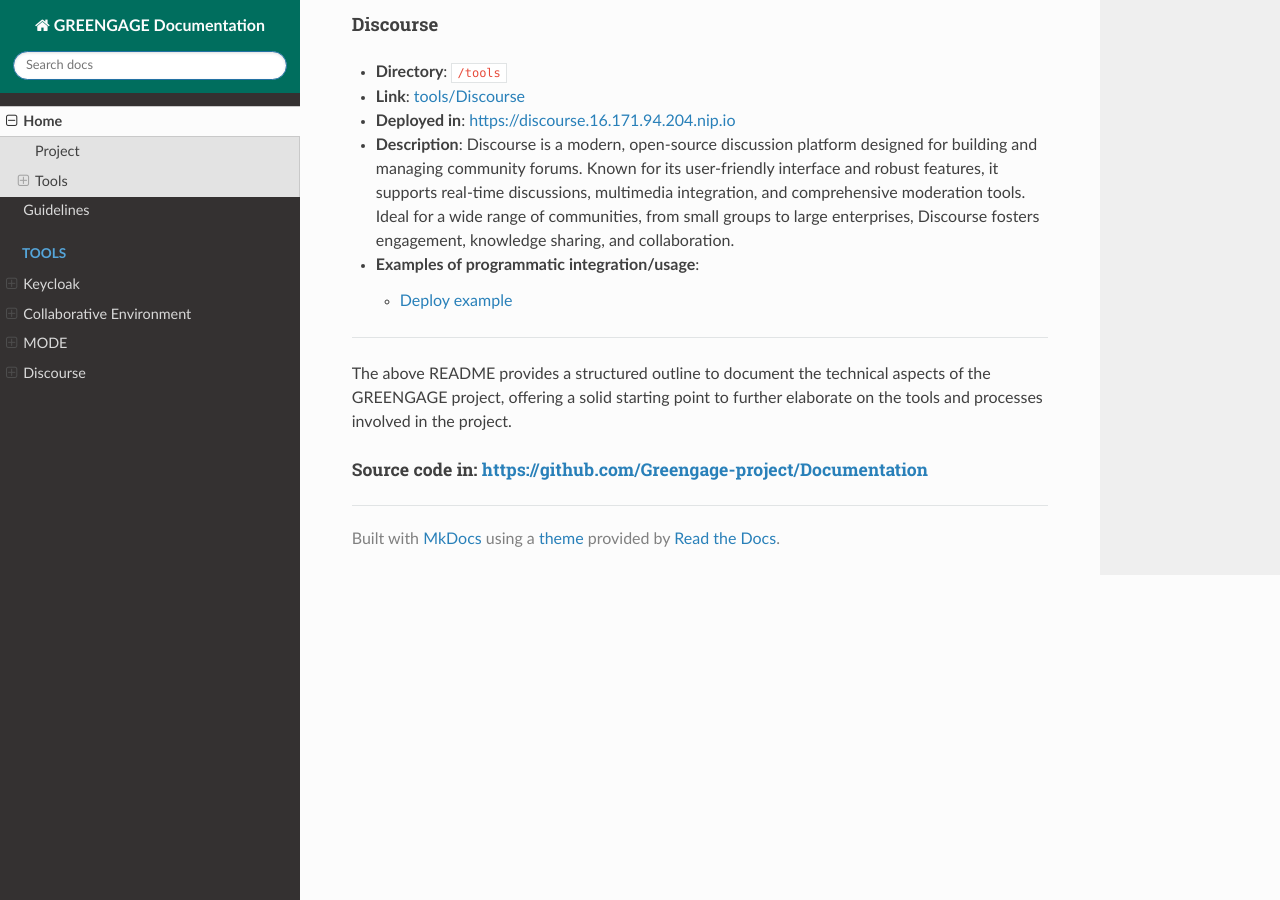
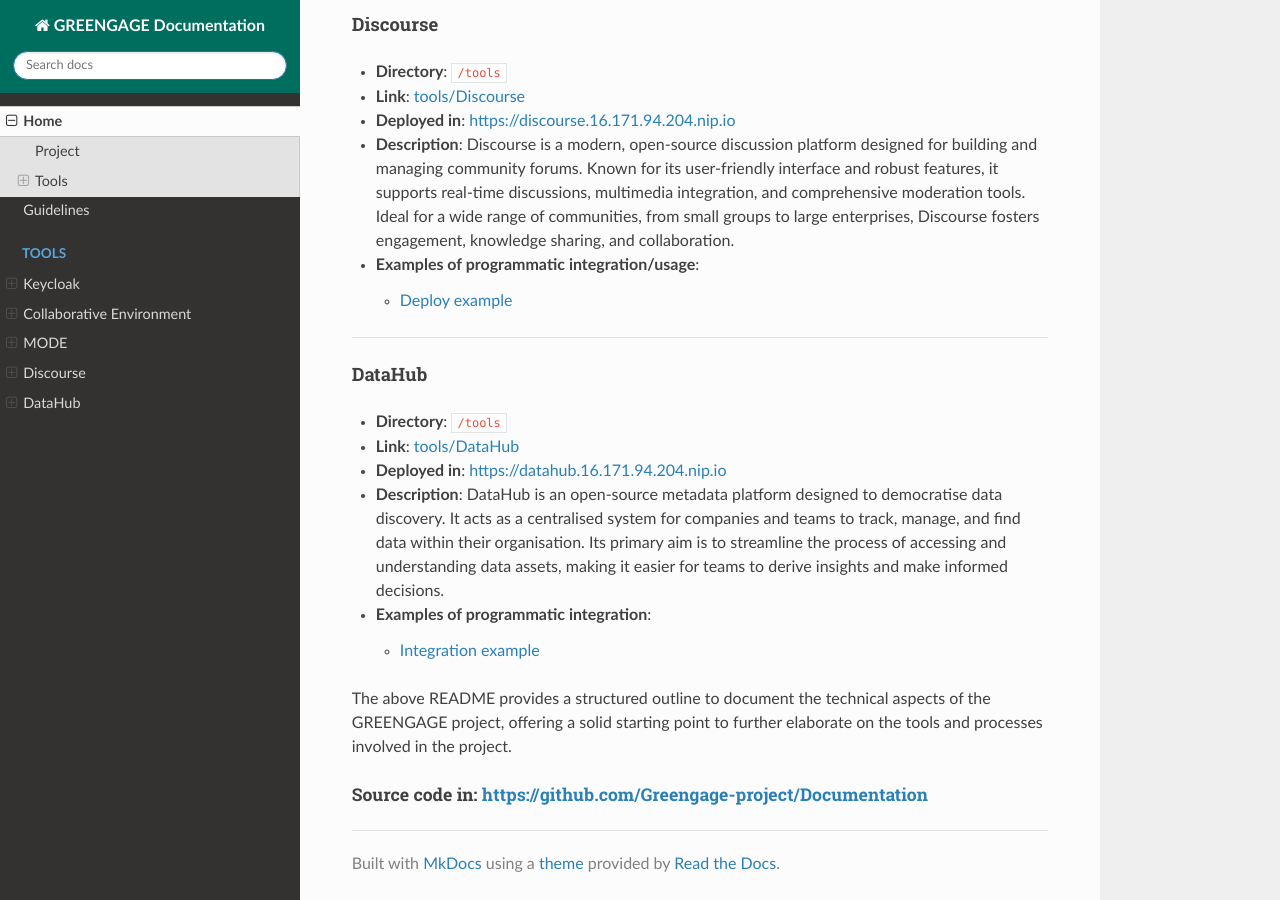
Before and after one commit to Greengage-project/Documentation, an MkDocs documentation site: the page built from docs/index.md, in a window 1280 px wide and 900 px high, scrolled down 1563 px. Built offline with MkDocs 1.6.1, drawn with Linux system fonts in a browser that asks for light colours; nearby versions of some CDN libraries.

Commit message:
Datahub update

```diff
--- a/docs/index.md
+++ b/docs/index.md
@@ -56,6 +56,17 @@
 
 ---
 
+#### DataHub
+
+- **Directory**: `/tools`
+- **Link**: [tools/DataHub](tools/datahub)
+- **Deployed in**: [https://datahub.16.171.94.204.nip.io](https://datahub.16.171.94.204.nip.io)
+- **Description**: DataHub is an open-source metadata platform designed to democratise data discovery. It acts as a centralised system for companies and teams to track, manage, and find data within their organisation. Its primary aim is to streamline the process of accessing and understanding data assets, making it easier for teams to derive insights and make informed decisions.
+
+
+  - **Examples of programmatic integration**:
+    - [Integration example](/tools/datahub/examples)
+
 The above README provides a structured outline to document the technical aspects of the GREENGAGE project, offering a solid starting point to further elaborate on the tools and processes involved in the project.
 
 ##### Source code in: [https://github.com/Greengage-project/Documentation](https://github.com/Greengage-project/Documentation)
--- a/mkdocs.yml
+++ b/mkdocs.yml
@@ -32,5 +32,9 @@
           - Description: tools/Discourse
           - Integration: tools/Discourse/integration
           - Example of deployment: tools/Discourse/examples
+      - DataHub:
+          - Description: tools/datahub
+          - Usage: tools/datahub/usage
+          - Example of integration: tools/datahub/examples
 locale:
   - en
```
